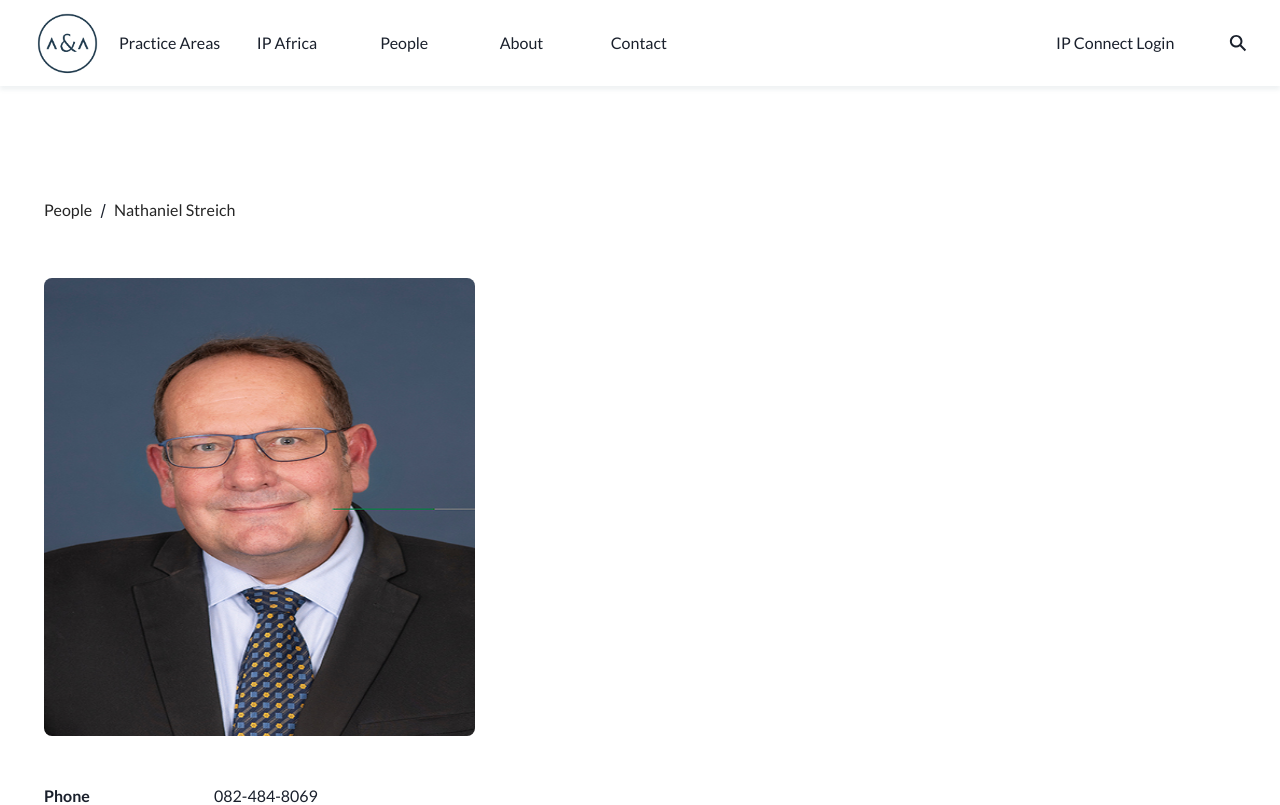
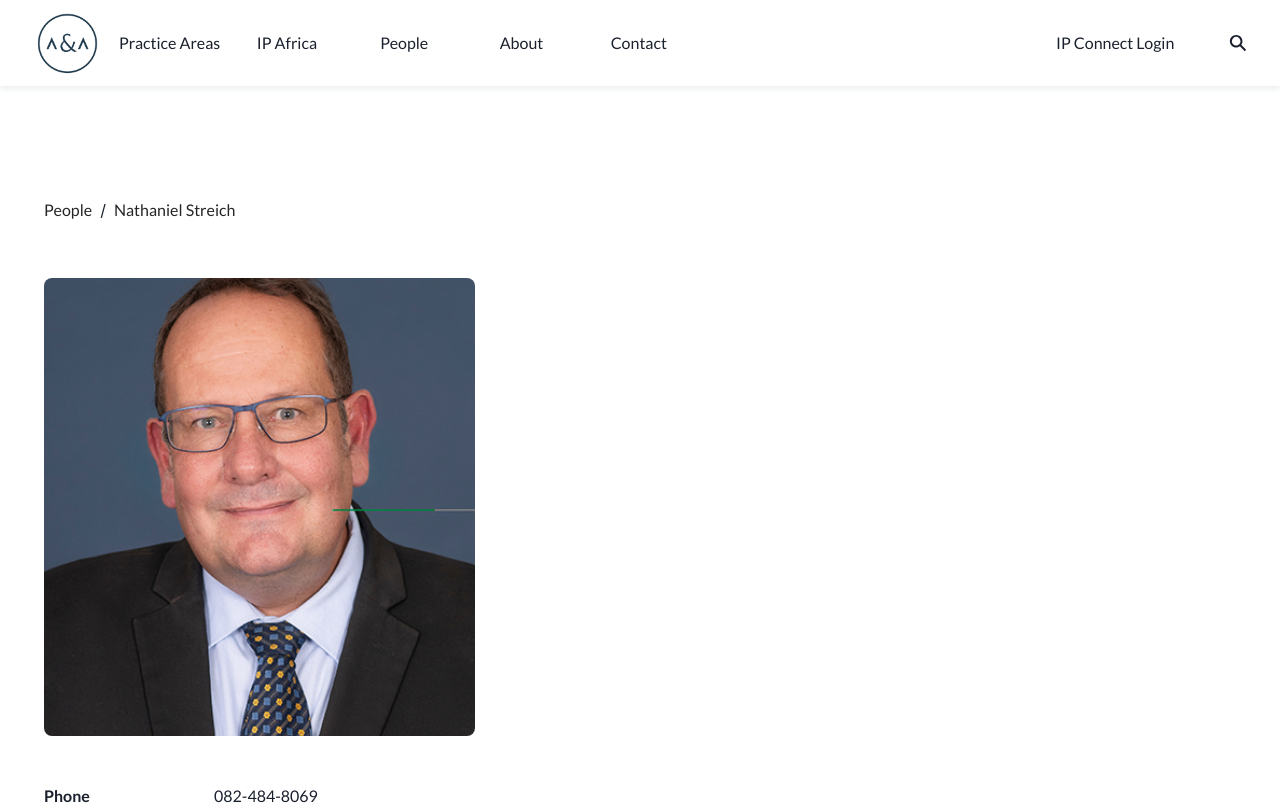
Before and after one commit to samuel929/practice-website, a React (Vite) app: page /person/1 in a window 1280 px wide. Shown: the top 805 px of the page. Built offline with nearby package versions, Linux system fonts and the light colour scheme.

Commit message:
fixed image styling

```diff
--- a/src/components/PersonInfo/PersonalInfo.tsx
+++ b/src/components/PersonInfo/PersonalInfo.tsx
@@ -25,7 +25,7 @@ function PersonalInfo({ person }: IPerson) {
         <div>
           <Image
             src={person?.image}
-            className='rounded-lg h-[458px]  w-full sm:w-[431px] bg-cover bg-center'
+            className='rounded-lg h-[458px] w-full sm:w-[431px] object-cover object-center'
             alt='Profile Picture'
           />
         </div>
```
